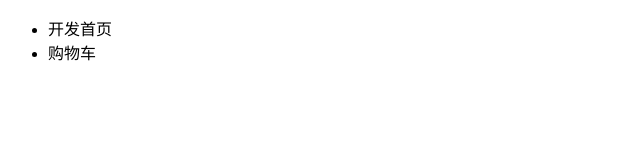
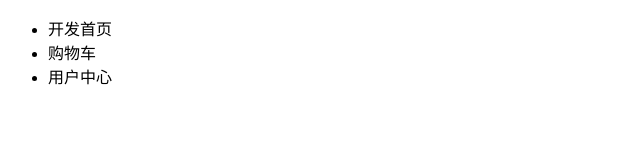
Before and after one commit to alan-Lee330/gittest, a plain HTML site: page index.html in a window 1280 px wide. Shown: the full height of the page, 0-640 px from the left. Drawn offline with Linux system fonts and the light colour scheme.

Commit message:
用户中心

```diff
--- a/index.html
+++ b/index.html
@@ -9,6 +9,7 @@
 <ul>
     <li>开发首页</li>
     <li>购物车</li>
+    <li>用户中心</li>
 </ul>
 </body>
 </html>
```
